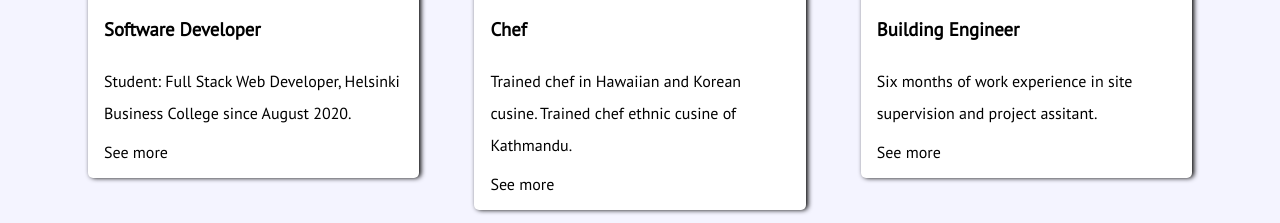
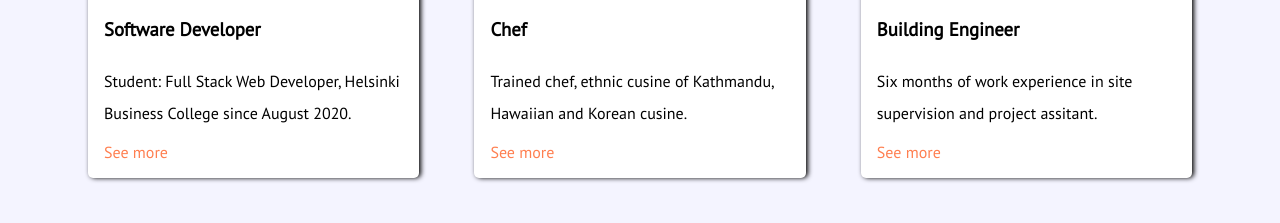
Before and after one commit to shresthapr/JSAssignment, a plain HTML site: page portfolio-8/index.html in a window 1280 px wide. Shown: the part 1090-1313 px from the top of the page. Drawn offline with Linux system fonts and the light colour scheme.

Commit message:
anchor color change correction, hero & work section

```diff
--- a/portfolio-8/assets/CSS/style.css
+++ b/portfolio-8/assets/CSS/style.css
@@ -34,7 +34,7 @@ body {
 
 a {
   text-decoration: none;
-  color: var(--hovercolor);
+  color: var(--hover-color);
 }
 
 p {
@@ -167,6 +167,7 @@ main #hero-banner .download {
 }
 main #hero-banner .download a {
   font-size: 2rem;
+  color: white;
 }
 main #hero-banner .download:hover {
   background-color: var(--hover-color);
--- a/portfolio-8/index.html
+++ b/portfolio-8/index.html
@@ -128,8 +128,8 @@
               />
               <h3>Chef</h3>
               <p>
-                Trained chef in Hawaiian and Korean cusine. Trained chef ethnic
-                cusine of Kathmandu.
+                Trained chef, ethnic cusine of Kathmandu, Hawaiian and Korean
+                cusine.
               </p>
               <a href="#">See more</a>
             </div>
@@ -220,12 +220,12 @@
         <button type="submit">Send message</button>
         <input id="resetme" type="reset" />
       </form>
-      <p>Copyright &copy; My Website 2020</p>
+      <p>Copyright &copy; Prajan Shrestha 2020</p>
       <div id="scrolltop">
         <a href="#"><i class="fas fa-chevron-up"></i></a>
       </div>
 
-      <!-- <div id="contactinfo">
+      <div id="contactinfo">
         <img
           class="profileimage"
           src="assets/Images/IMG_1996.jpg"
@@ -235,7 +235,8 @@
           +358 449885075 <br />
           shresthaprajan38@gmail.com <br />
         </p>
-      </div> -->
+      </div>
+      -->
     </footer>
     <script src="./assets/Javascript/script.js"></script>
   </body>
```
